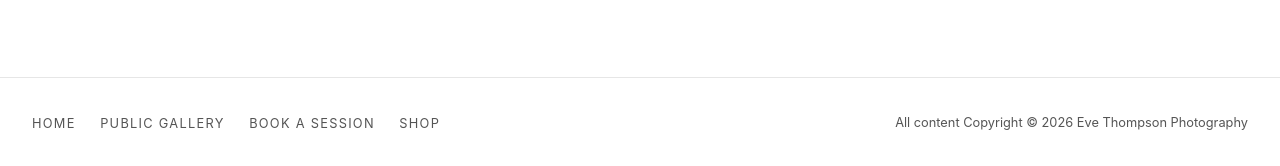
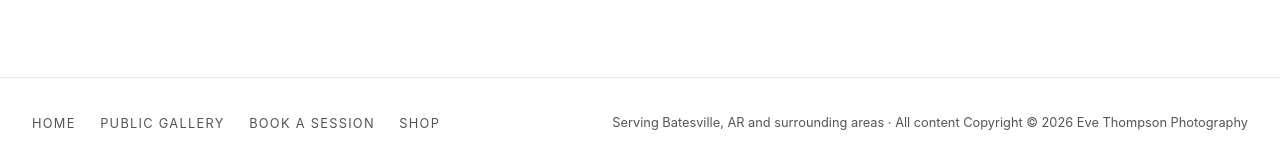
Before and after one commit to thompsoncorral/evethompsonphotography, a website: page public-gallery.html in a window 1280 px wide. Shown: the part 1378-1544 px from the top of the page. Drawn offline with Linux system fonts and the light colour scheme.

Commit message:
Modify footer copyright information
Updated footer copyright text to include service area.

```diff
--- a/public-gallery.html
+++ b/public-gallery.html
@@ -60,7 +60,7 @@
   <a href="book.html">Book a Session</a>
 <a href="https://shop.evethompsonphotography.com/shop/">Shop</a>
 </nav>
-<p class="home-footer__copyright">All content Copyright &copy; <span id="year"></span> Eve Thompson Photography</p>
+<p class="home-footer__copyright">Serving Batesville, AR and surrounding areas &middot; All content Copyright &copy; <span id="year"></span> Eve Thompson Photography</p>
 </footer>
 
 <script>
```
